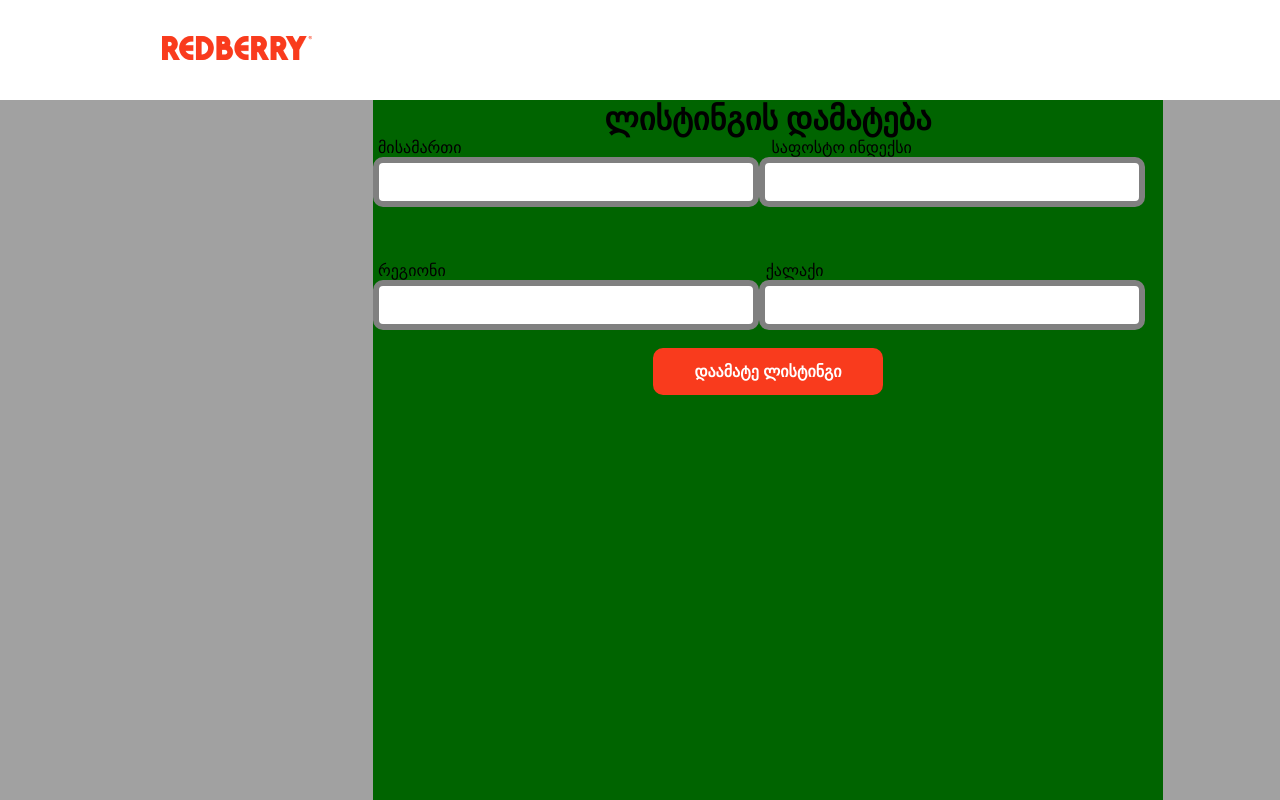
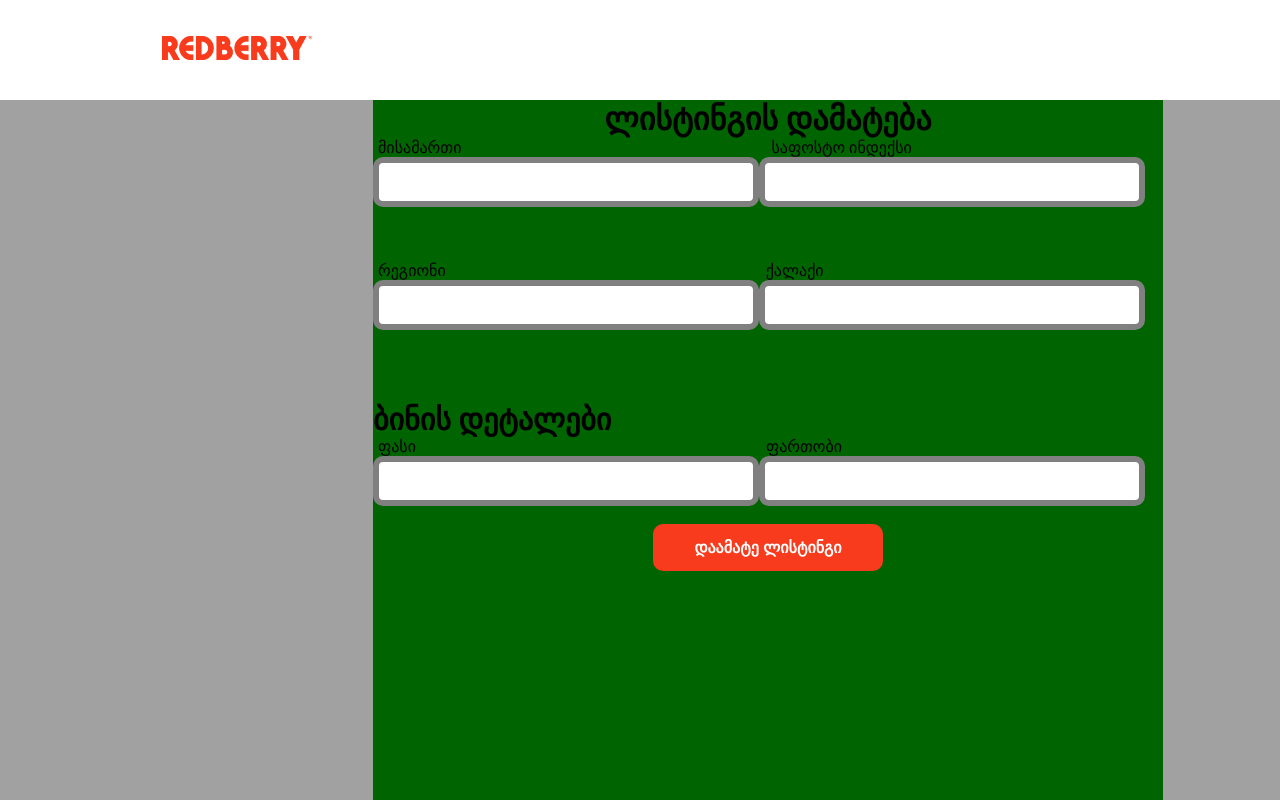
Before and after one commit to SabaMinadze/redberry, a Next.js app: page /add in a window 1280 px wide. Shown: the top 800 px of the page. Built offline with nearby package versions, Linux system fonts and the light colour scheme.

Commit message:
styles added card component

```diff
--- a/app/add/page.module.css
+++ b/app/add/page.module.css
@@ -1,5 +1,10 @@
 .txt{
     color: black;
+}
+
+.txt1{
+    color: black;
+    font-size: 30px;
 }
 
 
@@ -39,5 +44,9 @@
 
 .title3{
     margin-left: 320px;
+}
+
+.title4{
+    margin-left: 350px;
 
 }
--- a/app/add/page.tsx
+++ b/app/add/page.tsx
@@ -11,13 +11,14 @@ function Page() {
     const [zipcode, setZipcode] = useState("");
     const [region, setRegion] = useState("");
     const [city, setCity] = useState("");
+    const [price, setPrice] = useState()
     const [formDataArray, setFormDataArray] = useState(data); // Use initial data here
     const router = useRouter();
 
     function handleSubmit(e) {
         e.preventDefault();
 
-        const newData = { address, zipcode, region, city };
+        const newData = { address, zipcode, region, city, price };
 
         // Update the form data array with new data
         const existingData = JSON.parse(localStorage.getItem('formDataArray')) || [];
@@ -76,6 +77,30 @@ function Page() {
                             />
                         </div>
                         <br />
+
+                        <br /><br /><br />
+                        <h1 className={s.txt1}>ბინის დეტალები</h1>
+                        <div className={s.flexBox}>
+                            <label htmlFor="" className={s.title2}>ფასი</label><br />
+                            <label htmlFor="" className={s.title4}>ფართობი</label><br />
+                        </div>
+                        <div className={s.flexBox}>
+                            <input
+                                type="text"
+                                name="region"
+                                required
+                                className={s.inpt}
+                                onChange={(e) => setPrice(e.target.value)}
+                            /><br />
+                            <input
+                                type="text"
+                                name="city"
+                                required
+                                className={s.inpt}
+                                onChange={(e) => setCity(e.target.value)}
+                            />
+                        </div>
+                        <br />
                         <center><Button title='დაამატე ლისტინგი'/></center>
                     </form>
                 </div>
```
Also changed, not shown: app/page.module.css (+17 -2 lines), app/page.tsx (+9 -4 lines).
